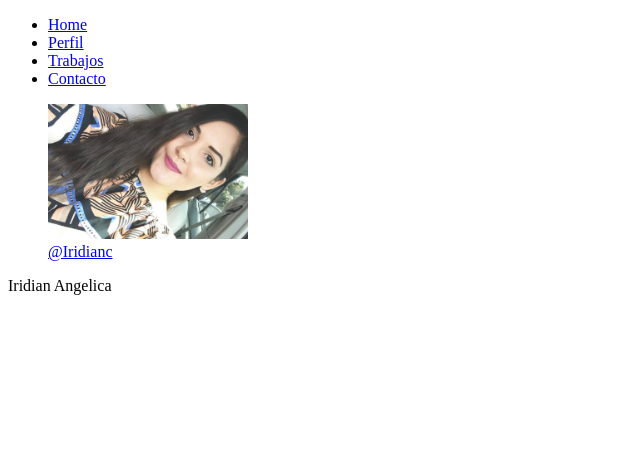
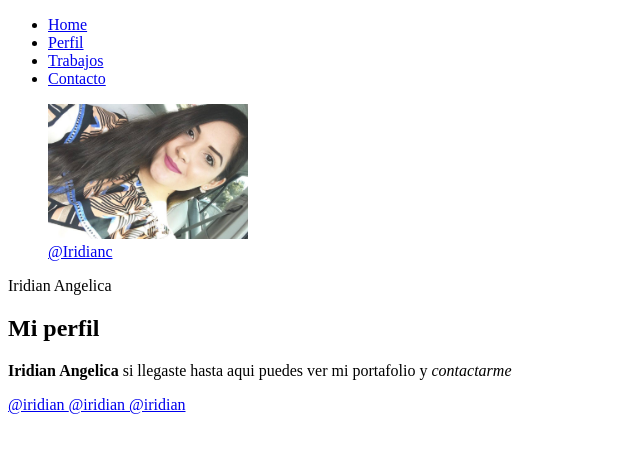
Before and after one commit to Iridian01/miperfil, a plain HTML site: page index.html in a window 1280 px wide. Shown: the whole page, without its empty margins (0-640 px from the left). Drawn offline with Linux system fonts and the light colour scheme.

Commit message:
se maqueto modulo profile

```diff
--- a/index.html
+++ b/index.html
@@ -23,5 +23,15 @@
 <p class="Header-name"> Iridian Angelica</p>
 
 </header>
+<section id="perfil" class="Profile">
+<div class="u-containerDefault">
+<h2 class="Profile-title u-title">Mi perfil</h2>
+<p class="Profile-description"> <strong>Iridian Angelica</strong> si <span class="Profile-span">llegaste </span> hasta aqui puedes ver mi portafolio y <em> contactarme</em></p>
+<a class="Profile-link"  href="https://www.facebook.com/iridian.c.luna" target="_blank"> @iridian </a>
+<a class="Profile-link"  href="https://www.facebook.com/iridian.c.luna" target="_blank"> @iridian </a>
+<a class="Profile-link"  href="https://www.facebook.com/iridian.c.luna" target="_blank"> @iridian </a>
+</div>
+</section>
+
 </body>
 </html>
```
